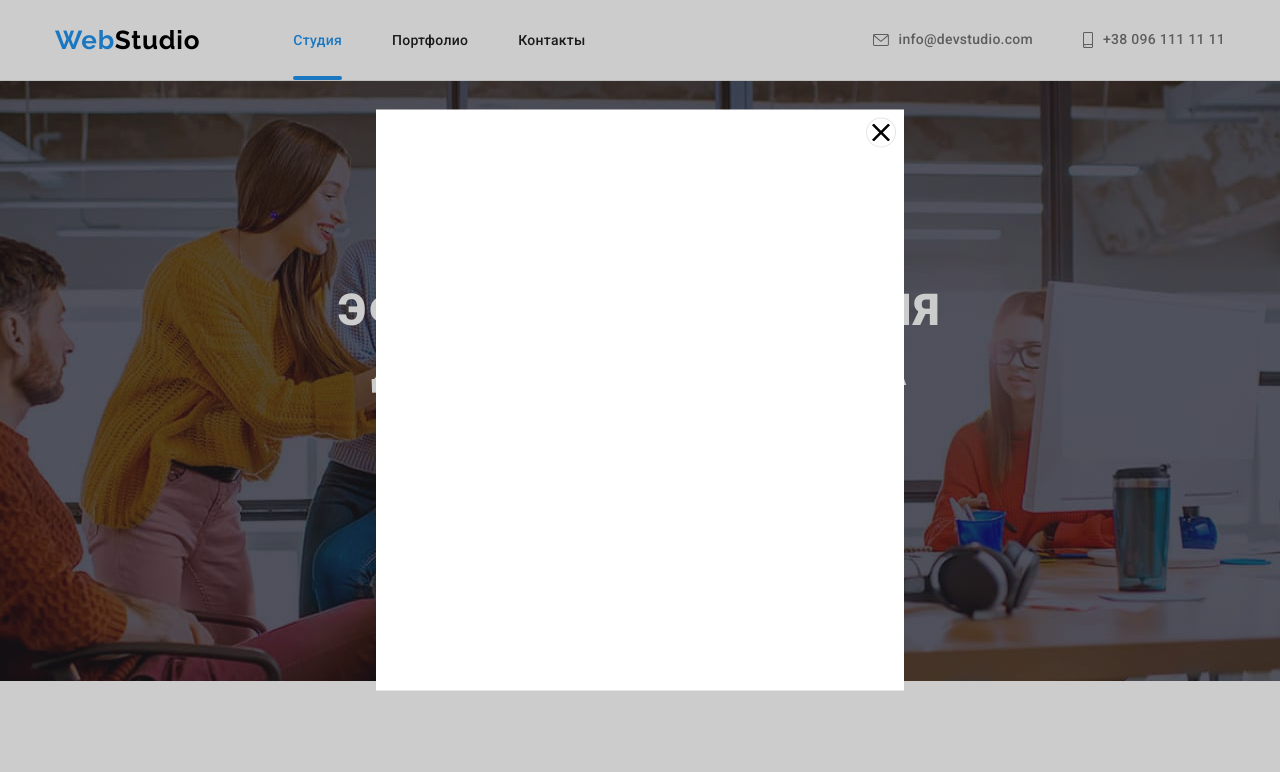
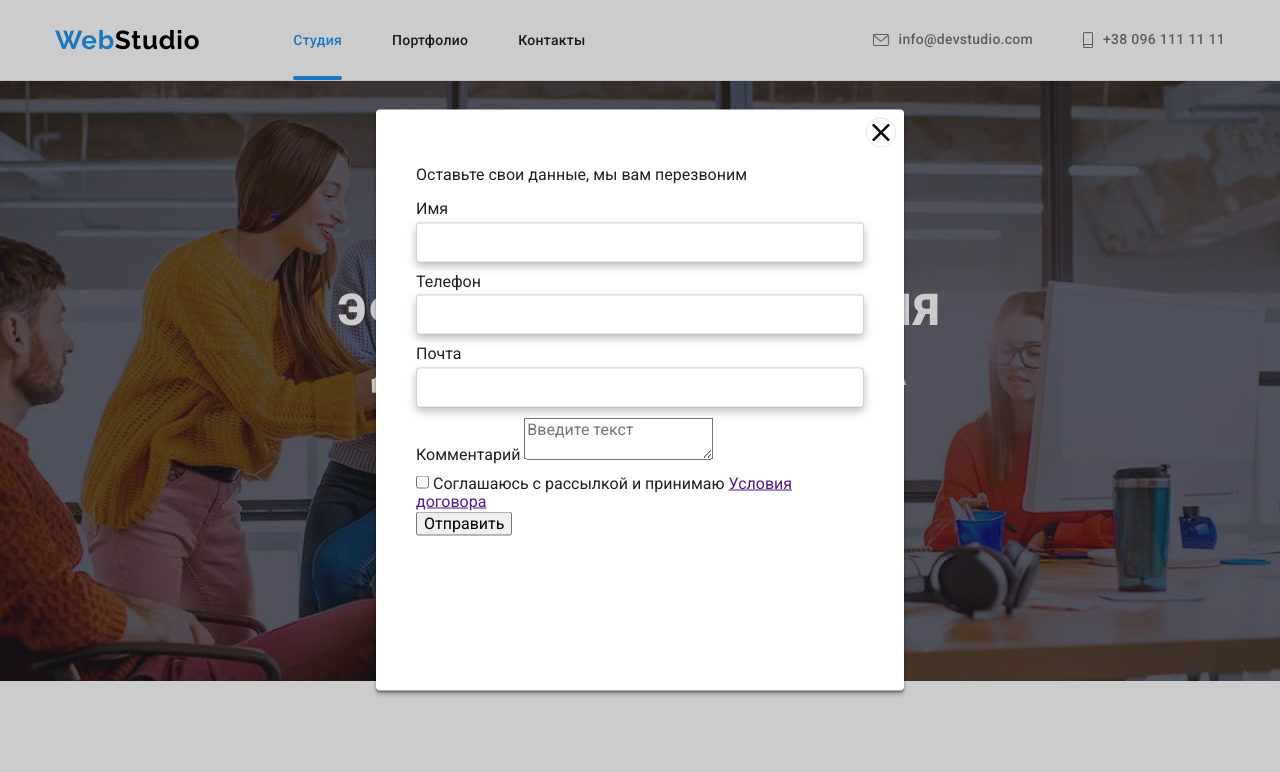
Before and after one commit to alvaza81/goit-markup-hw-06, a plain HTML site: page index.html in a window 1280 px wide. Both pictures are taken after a click on the button "Заказать услугу". Shown: the top 772 px of the page. Drawn offline with nearby package versions, Linux system fonts and the light colour scheme.

Commit message:
add HTML forms

```diff
--- a/css/styles.css
+++ b/css/styles.css
@@ -719,6 +719,10 @@ body {
   width: 528px;
   height: 581px;
   background-color: var(--primary-bg-color);
+  box-shadow: 0px 4px 4px rgba(0, 0, 0, 0.25), 0px 1px 3px rgba(0, 0, 0, 0.12),
+    0px 1px 1px rgba(0, 0, 0, 0.14), 0px 2px 1px rgba(0, 0, 0, 0.2);
+  border-radius: 4px;
+  padding: 40px;
 }
 .modal-close-btn {
   position: absolute;
@@ -735,3 +739,18 @@ body {
   padding: 0;
   cursor: pointer;
 }
+.contact-form-field {
+  display: block;
+  padding-bottom: 10px;
+}
+
+.contact-form-input {
+  padding: 0;
+  width: 100%;
+  height: 40px;
+  border: 1px solid rgba(33, 33, 33, 0.2);
+  box-sizing: border-box;
+  filter: drop-shadow(0px 4px 4px rgba(0, 0, 0, 0.25));
+  border-radius: 4px;
+  margin-top: 4px;
+}
--- a/index.html
+++ b/index.html
@@ -465,6 +465,9 @@
         </div>
       </div>
     </footer>
+
+    <!-- "БЕКДРОП" -->
+
     <div class="backdrop is-hidden" data-modal>
       <div class="modal">
         <button type="button" class="modal-close-btn" data-modal-close>
@@ -472,6 +475,47 @@
             <use href="./images/icons.svg#icon-close"></use>
           </svg>
         </button>
+
+        <!-- "ФОРМА в БЕКДРОПІ" -->
+        <p>Оставьте свои данные, мы вам перезвоним</p>
+        <form class="contact-form">
+          <label class="contact-form-field"
+            >Имя<input class="contact-form-input" type="text" name="user_name"
+          /></label>
+          <label class="contact-form-field"
+            >Телефон
+            <input class="contact-form-input" type="tel" name="user_phone"
+          /></label>
+          <label class="contact-form-field"
+            >Почта<input
+              class="contact-form-input"
+              type="email"
+              name="user_email"
+          /></label>
+          <label class="contact-form-field"
+            >Комментарий
+            <textarea
+              class="contact-form-message"
+              placeholder="Введите текст"
+              name="user_message"
+            ></textarea>
+          </label>
+          <div class="contact-form-checkbox-wrapper">
+            <input
+              class="contact-form-checkbox"
+              type="checkbox"
+              name="accept_policy"
+              required
+            />
+            <label class="contact-form-checkbox-label"
+              >Соглашаюсь с рассылкой и принимаю
+              <a href="">Условия договора</a></label
+            >
+          </div>
+          <button class="contact-form-submit-btn" type="submit">
+            Отправить
+          </button>
+        </form>
       </div>
     </div>
     <script src="./js/modal.js"></script>
```
